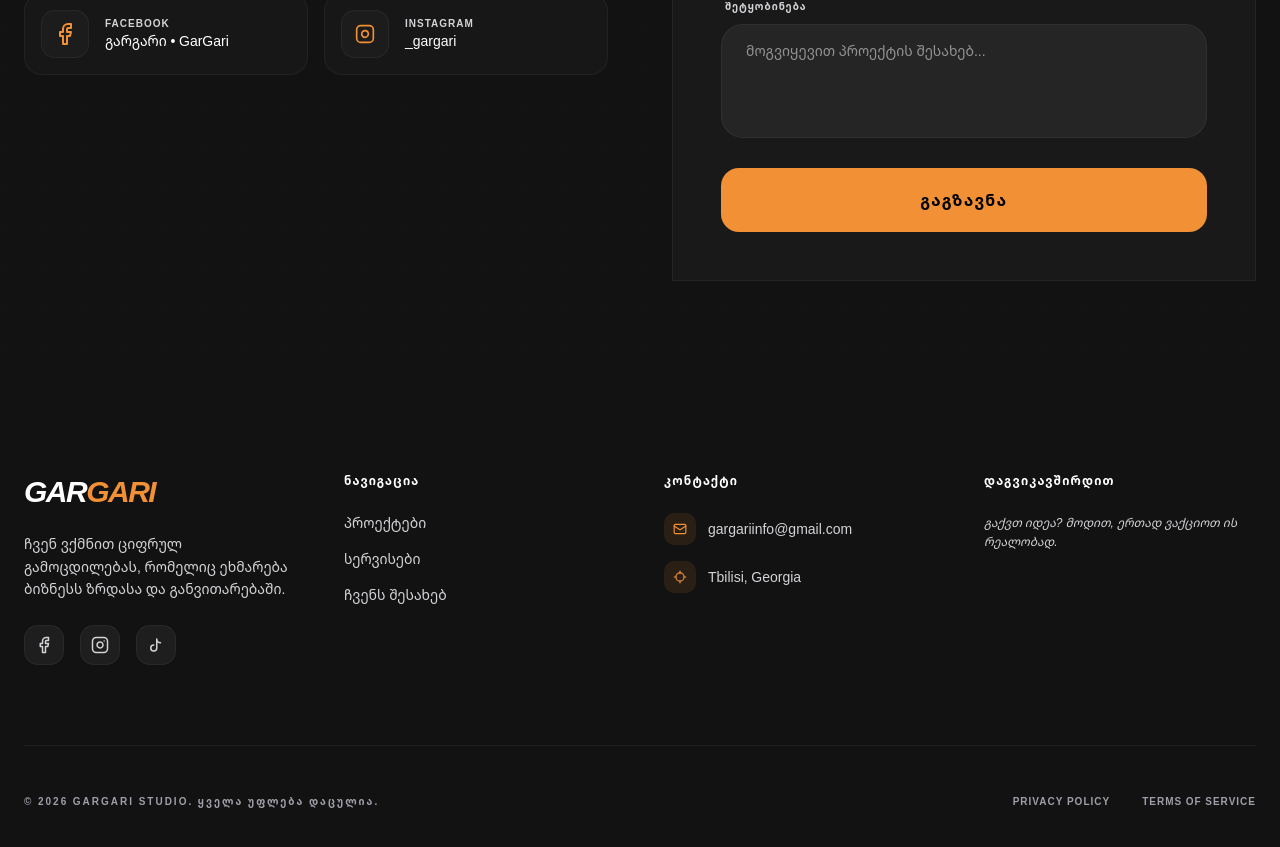
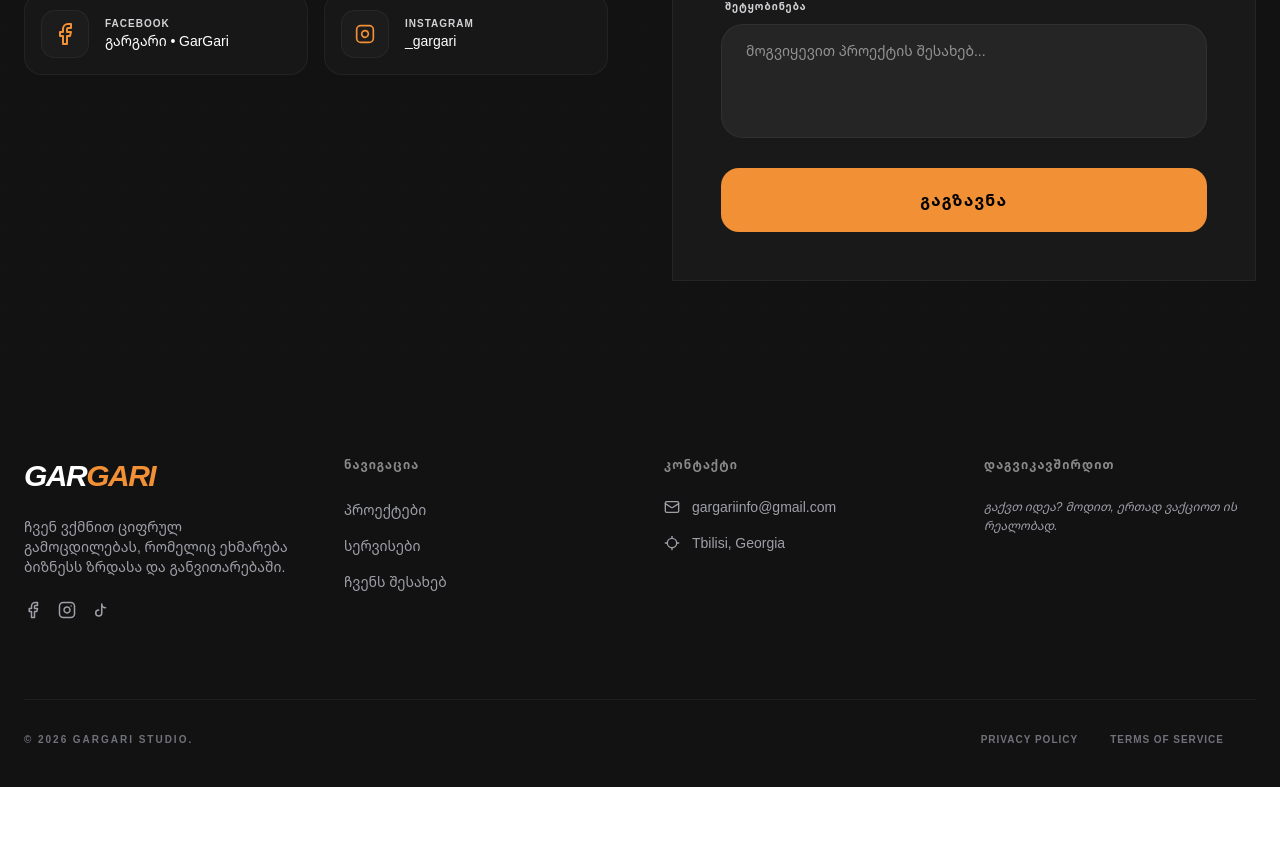
Before and after one commit to duda-el/gar-web, a Next.js app: page / in a window 1280 px wide. Shown: the part 4098-4945 px from the top of the page. After the commit the page ends 4885 px from the top, so only its background shows below. Built offline with nearby package versions, Linux system fonts and the light colour scheme.

Commit message:
add in footer top.ge counter

```diff
--- a/src/components/Layout/Footer/index.tsx
+++ b/src/components/Layout/Footer/index.tsx
@@ -3,19 +3,11 @@
 import React, { useState } from "react";
 import { motion } from "framer-motion";
 import { Mail, Facebook, Instagram, ArrowUpRight, Locate } from "lucide-react";
+import Script from "next/script";
 import PolicyModal from "../../ui/Modal/PolicyModal";
 
 const TikTokIcon = ({ size = 18 }: { size?: number }) => (
-  <svg
-    width={size}
-    height={size}
-    viewBox="0 0 24 24"
-    fill="none"
-    stroke="currentColor"
-    strokeWidth="2"
-    strokeLinecap="round"
-    strokeLinejoin="round"
-  >
+  <svg width={size} height={size} viewBox="0 0 24 24" fill="none" stroke="currentColor" strokeWidth="2" strokeLinecap="round" strokeLinejoin="round">
     <path d="M9 12a4 4 0 1 0 4 4V4a5 5 0 0 0 5 5" />
   </svg>
 );
@@ -35,122 +27,56 @@ const Footer = () => {
     privacy: {
       title: "Privacy Policy",
       content: (
-        <div className="space-y-4 text-sm">
-          <p>
-            ჩვენთვის მნიშვნელოვანია თქვენი მონაცემების უსაფრთხოება. წინამდებარე
-            კონფიდენციალურობის პოლიტიკა განმარტავს, თუ როგორ ვიყენებთ თქვენს
-            ინფორმაციას.
-          </p>
+        <div className="space-y-4 text-sm font-georgian">
+          <p>ჩვენთვის მნიშვნელოვანია თქვენი მონაცემების უსაფრთხოება.</p>
           <h4 className="text-white font-bold">1. ინფორმაციის შეგროვება</h4>
-          <p>
-            ჩვენ ვაგროვებთ მხოლოდ იმ ინფორმაციას, რომელსაც თავად გვაწვდით
-            საკონტაქტო ფორმის საშუალებით (სახელი, ელ-ფოსტა).
-          </p>
-          <h4 className="text-white font-bold">2. მონაცემების გამოყენება</h4>
-          <p>
-            თქვენი მონაცემები გამოიყენება მხოლოდ თქვენთან დასაკავშირებლად და
-            მომსახურების გასაუმჯობესებლად.
-          </p>
-          <h4 className="text-white font-bold">3. უსაფრთხოება</h4>
-          <p>
-            GARGARI არ გადასცემს თქვენს პირად ინფორმაციას მესამე პირებს თქვენი
-            თანხმობის გარეშე.
-          </p>
+          <p>ჩვენ ვაგროვებთ მხოლოდ იმ ინფორმაციას, რომელსაც თავად გვაწვდით.</p>
         </div>
       ),
     },
     terms: {
       title: "Terms of Service",
       content: (
-        <div className="space-y-4 text-sm">
-          <p>
-            GARGARI-ის ვებ-გვერდით სარგებლობით თქვენ ეთანხმებით ქვემოთ მოცემულ
-            პირობებს:
-          </p>
+        <div className="space-y-4 text-sm font-georgian">
+          <p>GARGARI-ის ვებ-გვერდით სარგებლობით თქვენ ეთანხმებით პირობებს.</p>
           <h4 className="text-white font-bold">1. ინტელექტუალური საკუთრება</h4>
-          <p>
-            ვებ-გვერდზე განთავსებული ყველა კონტენტი, დიზაინი და მასალა
-            წარმოადგენს სტუდიის საკუთრებას.
-          </p>
-          <h4 className="text-white font-bold">2. მომსახურების პირობები</h4>
-          <p>
-            პროექტის დაწყებამდე მხარეებს შორის ფორმდება ინდივიდუალური
-            ხელშეკრულება, რომელიც არეგულირებს სამუშაო პროცესს.
-          </p>
-          <h4 className="text-white font-bold">3. პასუხისმგებლობის შეზღუდვა</h4>
-          <p>
-            სტუდია არ არის პასუხისმგებელი იმ ზიანზე, რომელიც შეიძლება გამოწვეული
-            იყოს ვებ-გვერდის არასწორი გამოყენებით.
-          </p>
+          <p>ვებ-გვერდზე განთავსებული მასალა წარმოადგენს სტუდიის საკუთრებას.</p>
         </div>
       ),
     },
   };
 
   return (
-    <footer className="relative bg-[#121212] pt-4 sm:pt-24 pb-12 px-6 overflow-hidden">
-      <div className="max-w-7xl mx-auto relative z-10">
+    <footer className="relative bg-[#121212] pt-20 pb-10 px-6">
+      <div className="max-w-7xl mx-auto">
         <div className="grid grid-cols-1 md:grid-cols-2 lg:grid-cols-4 gap-12 mb-20">
           <div className="space-y-6">
             <h2 className="text-3xl font-bold text-white tracking-tighter font-georgian italic">
               GAR<span className="text-primary italic">GARI</span>
             </h2>
-            <p className="text-zinc-300 text-sm font-georgian leading-relaxed max-w-xs">
-              ჩვენ ვქმნით ციფრულ გამოცდილებას, რომელიც ეხმარება ბიზნესს ზრდასა
-              და განვითარებაში.
+            <p className="text-zinc-400 text-sm font-georgian max-w-xs">
+              ჩვენ ვქმნით ციფრულ გამოცდილებას, რომელიც ეხმარება ბიზნესს ზრდასა და განვითარებაში.
             </p>
             <div className="flex gap-4">
               {[
-                {
-                  icon: <Facebook size={18} />,
-                  href: "https://www.facebook.com/profile.php?id=61559932766757",
-                  label: "Contact us on Facebook",
-                },
-                {
-                  icon: <Instagram size={18} />,
-                  href: "https://www.instagram.com/_gargari/",
-                  label: "Contact us on Instagram",
-                },
-                {
-                  icon: <TikTokIcon size={18} />,
-                  href: "https://www.tiktok.com/@gargari_",
-                  label: "Contact us on tiktok",
-                },
+                { icon: <Facebook size={18} />, href: "https://www.facebook.com/profile.php?id=61559932766757" },
+                { icon: <Instagram size={18} />, href: "https://www.instagram.com/_gargari/" },
+                { icon: <TikTokIcon size={18} />, href: "https://www.tiktok.com/@gargari_" },
               ].map((social, i) => (
-                <motion.a
-                  key={i}
-                  href={social.href}
-                  aria-label={social.label}
-                  target="_blank"
-                  whileHover={{ y: -3, color: "#f19035" }}
-                  className="w-10 h-10 rounded-xl bg-white/5 flex items-center justify-center text-zinc-300 border border-white/5"
-                >
+                <a key={i} href={social.href} target="_blank" className="text-zinc-400 hover:text-primary transition-colors">
                   {social.icon}
-                </motion.a>
+                </a>
               ))}
             </div>
           </div>
 
           <div>
-            <h3 className="text-white font-bold font-georgian mb-6 uppercase tracking-widest text-xs">
-              ნავიგაცია
-            </h3>
-            <ul className="space-y-4">
-              {["projects", "services", "about"].map((id) => (
-                <li key={id}>
-                  <button
-                    onClick={() => scrollToSection(id)}
-                    className="text-zinc-300 hover:text-primary transition-colors text-sm font-georgian flex items-center group capitalize cursor-pointer"
-                  >
-                    {id === "projects"
-                      ? "პროექტები"
-                      : id === "services"
-                      ? "სერვისები"
-                      : "ჩვენს შესახებ"}
-                    <ArrowUpRight
-                      size={14}
-                      className="opacity-0 group-hover:opacity-100 -translate-x-2 group-hover:translate-x-1 transition-all"
-                    />
+            <h3 className="text-white font-bold font-georgian mb-6 text-xs uppercase tracking-widest opacity-50">ნავიგაცია</h3>
+            <ul className="space-y-3">
+              {[{ id: "projects", label: "პროექტები" }, { id: "services", label: "სერვისები" }, { id: "about", label: "ჩვენს შესახებ" }].map((item) => (
+                <li key={item.id}>
+                  <button onClick={() => scrollToSection(item.id)} className="text-zinc-400 hover:text-white transition-colors text-sm font-georgian cursor-pointer">
+                    {item.label}
                   </button>
                 </li>
               ))}
@@ -158,60 +84,47 @@ const Footer = () => {
           </div>
 
           <div>
-            <h3 className="text-white font-bold font-georgian mb-6 uppercase tracking-widest text-xs">
-              კონტაქტი
-            </h3>
+            <h3 className="text-white font-bold font-georgian mb-6 text-xs uppercase tracking-widest opacity-50">კონტაქტი</h3>
             <div className="space-y-4">
-              <a
-                href="mailto:gargariinfo@gmail.com"
-                className="flex items-center gap-3 text-zinc-300 hover:text-white transition-colors group"
-              >
-                <div className="w-8 h-8 rounded-lg bg-primary/10 flex items-center justify-center text-primary group-hover:bg-primary group-hover:text-black transition-all">
-                  <Mail size={14} />
-                </div>
-                <span className="text-sm font-medium">
-                  gargariinfo@gmail.com
-                </span>
+              <a href="mailto:gargariinfo@gmail.com" className="flex items-center gap-3 text-zinc-400 hover:text-white transition-colors">
+                <Mail size={16} />
+                <span className="text-sm font-georgian">gargariinfo@gmail.com</span>
               </a>
-              <div className="flex items-center gap-3 text-zinc-300 group">
-                <div className="w-8 h-8 rounded-lg bg-primary/10 flex items-center justify-center text-primary group-hover:bg-primary group-hover:text-black transition-all">
-                  <Locate size={14} />
-                </div>
-                <span className="text-sm font-medium">Tbilisi, Georgia</span>
+              <div className="flex items-center gap-3 text-zinc-400">
+                <Locate size={16} />
+                <span className="text-sm font-georgian">Tbilisi, Georgia</span>
               </div>
             </div>
           </div>
 
-          <div className="space-y-6">
-            <h3 className="text-white font-bold font-georgian mb-6 uppercase tracking-widest text-xs">
-              დაგვიკავშირდით
-            </h3>
-            <p className="text-zinc-300 text-xs font-georgian italic leading-relaxed">
+          <div>
+            <h3 className="text-white font-bold font-georgian mb-6 text-xs uppercase tracking-widest opacity-50">დაგვიკავშირდით</h3>
+            <p className="text-zinc-400 text-xs font-georgian italic leading-relaxed">
               გაქვთ იდეა? მოდით, ერთად ვაქციოთ ის რეალობად.
             </p>
           </div>
         </div>
 
-        <div className="pt-12 border-t border-white/5 flex flex-col md:flex-row justify-between items-center gap-6">
-          <p className="text-zinc-400 text-[10px] uppercase tracking-[0.2em] font-bold">
-            © {currentYear} GARGARI STUDIO. ყველა უფლება დაცულია.
+        <div className="pt-8 border-t border-white/5 flex flex-col md:flex-row justify-between items-center gap-6">
+          <p className="text-zinc-500 text-[10px] uppercase tracking-[0.2em] font-bold">
+            © {currentYear} GARGARI STUDIO.
           </p>
-          <div className="flex gap-8">
-            <button
-              onClick={() => setModalType("privacy")}
-              className="text-zinc-400 hover:text-zinc-300 text-[10px] uppercase cursor-pointer tracking-widest font-bold transition-colors"
-            >
+
+          <div className="flex items-center gap-8">
+            <button onClick={() => setModalType("privacy")} className="text-zinc-500 hover:text-white text-[10px] uppercase tracking-widest font-bold cursor-pointer transition-colors">
               Privacy Policy
             </button>
-            <button
-              onClick={() => setModalType("terms")}
-              className="text-zinc-400 hover:text-zinc-300 text-[10px] cursor-pointer uppercase tracking-widest font-bold transition-colors"
-            >
+            <button onClick={() => setModalType("terms")} className="text-zinc-500 hover:text-white text-[10px] uppercase tracking-widest font-bold cursor-pointer transition-colors">
               Terms of Service
             </button>
+
+            {/* TOP.GE პირდაპირ აქ არის */}
+            <div id="top-ge-counter-container" data-site-id="118478" className="opacity-60 hover:opacity-100 transition-opacity"></div>
           </div>
         </div>
       </div>
+
+      <Script src="https://counter.top.ge/counter.js" strategy="lazyOnload" />
 
       <PolicyModal
         isOpen={!!modalType}
```
Also changed, not shown: src/components/Layout/Footer/TopGeCounter.tsx (added, +20 -0 lines), 1 other file (tests, documents, lock files or other folders).
